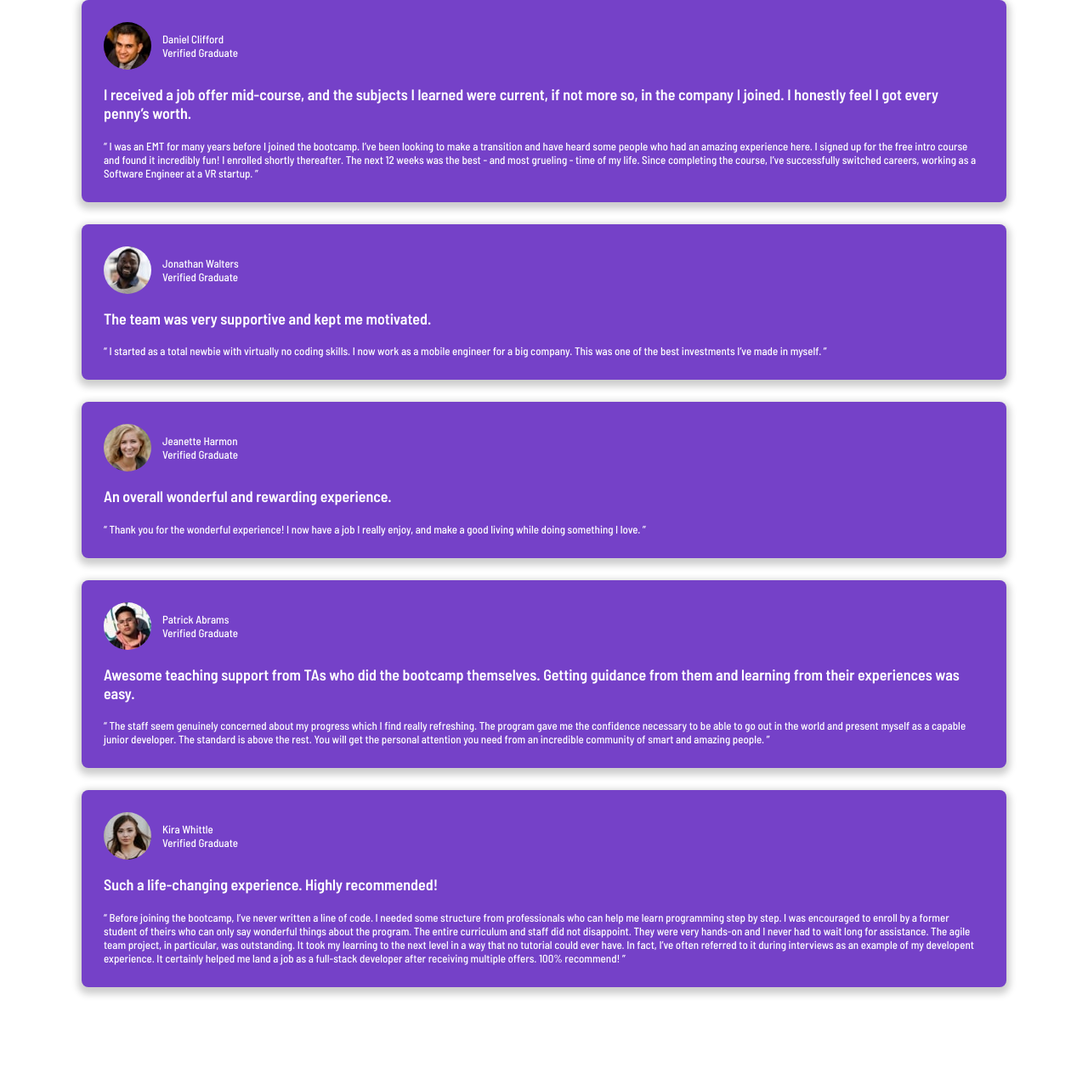
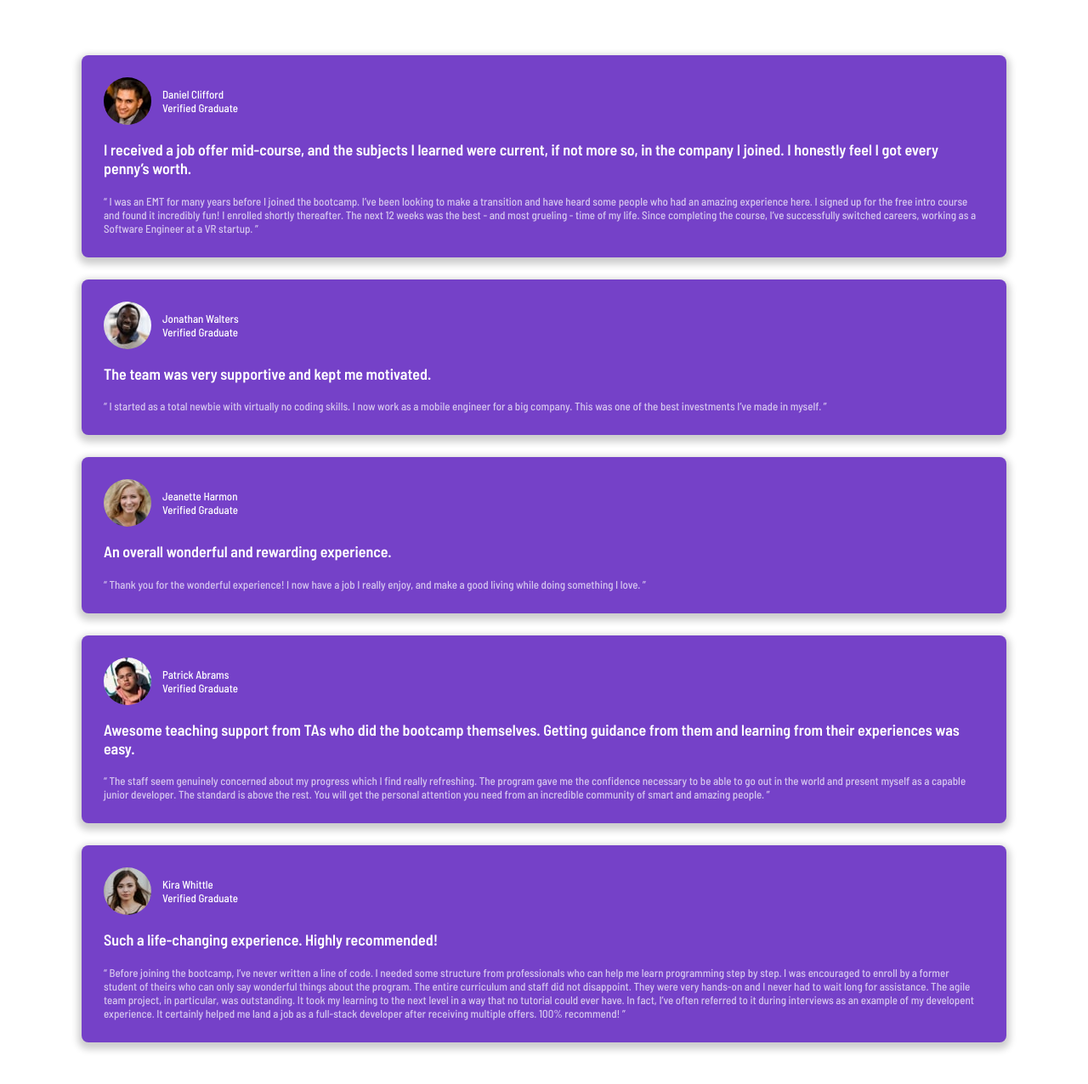
Before and after one commit to JacksonJ97/testimonials-grid-section, a website built with Parcel: page src/index.html in a window 1280 px wide. Shown: the whole page at 85% size. Before the commit the page ends 1188 px from the top, so only its background shows below. Built offline with nearby package versions, Linux system fonts and the light colour scheme; files whose address does not match are found by name.

Commit message:
Added minor style changes on the cards

```diff
--- a/src/scss/components/_cards.scss
+++ b/src/scss/components/_cards.scss
@@ -17,10 +17,12 @@
 
 .card-body {
   margin-top: 1.5em;
+  opacity: 70%;
 }
 
 // Custom card styles
 .card-1 {
+  margin-top: 5em;
   color: $white;
 }
 
@@ -38,4 +40,5 @@
 
 .card-5 {
   color: $white;
+  margin-bottom: 5em;
 }
```
Also changed, not shown: 1 other file.
